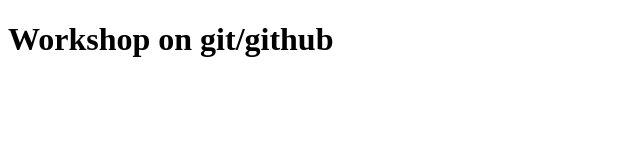
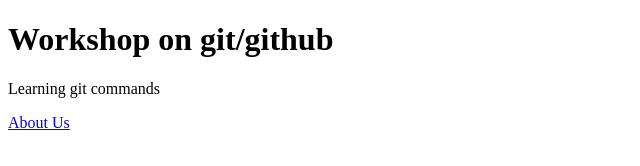
Before and after one commit to riavinod00/demogitsession3, a plain HTML site: page index.html in a window 1280 px wide. Shown: the whole page, without its empty margins (0-640 px from the left). Drawn offline with Linux system fonts and the light colour scheme.

Commit message:
modified files

```diff
--- a/index.html
+++ b/index.html
@@ -7,6 +7,10 @@
 </head>
 <body>
     <h1>Workshop on git/github</h1>
+    <p>Learning git commands</p>
+    <nav>
+        <a href="aboutus.html">About Us</a>
+    </nav>
 
 </body>
 </html>
```
Also changed, not shown: aboutus.html (added, +11 -0 lines).
